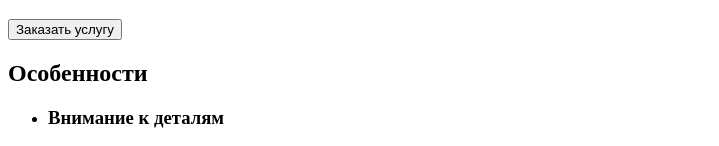
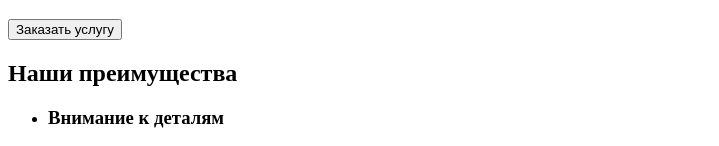
Before and after one commit to Mikhail-Ropii/goit-markup-hw-01, a plain HTML site: page index.html in a window 1280 px wide. Shown: the part 204-350 px from the top of the page, without its empty margins (0-719 px from the left). Drawn offline with Linux system fonts and the light colour scheme; files whose address does not match are found by name.

Commit message:
Update index.html

```diff
--- a/index.html
+++ b/index.html
@@ -41,10 +41,10 @@
         <h1>Эффективные решения для вашего бизнеса</h1>
         <button type="button">Заказать услугу</button>
       </section>
-      <!-- Особенности -->
+      <!-- Наши преимущества -->
       <section>
         <!-- скрытый заголовок -->
-        <h2>Особенности</h2>
+        <h2>Наши преимущества</h2>
         <ul>
           <li>
             <h3>Внимание к деталям</h3>
```
